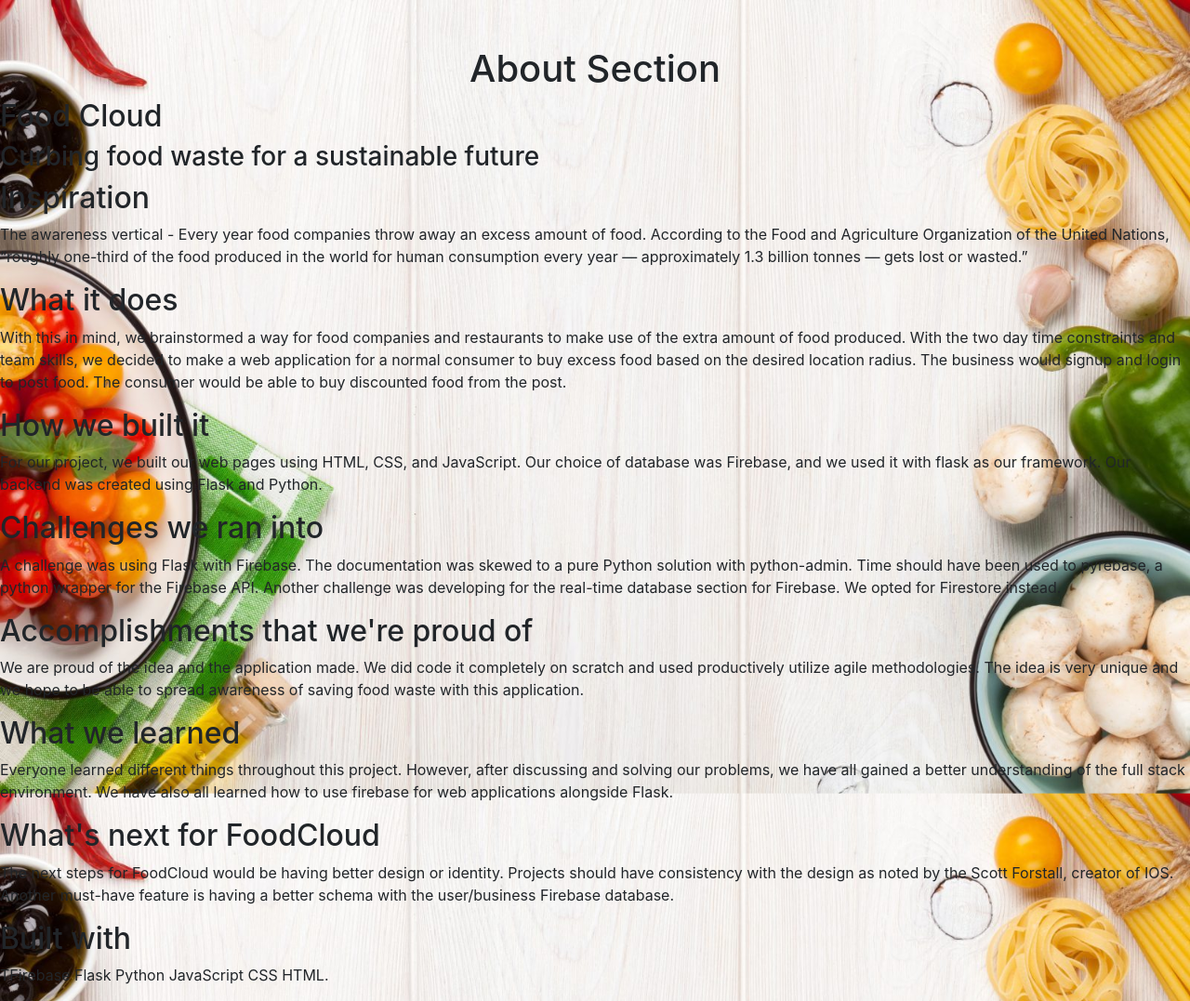
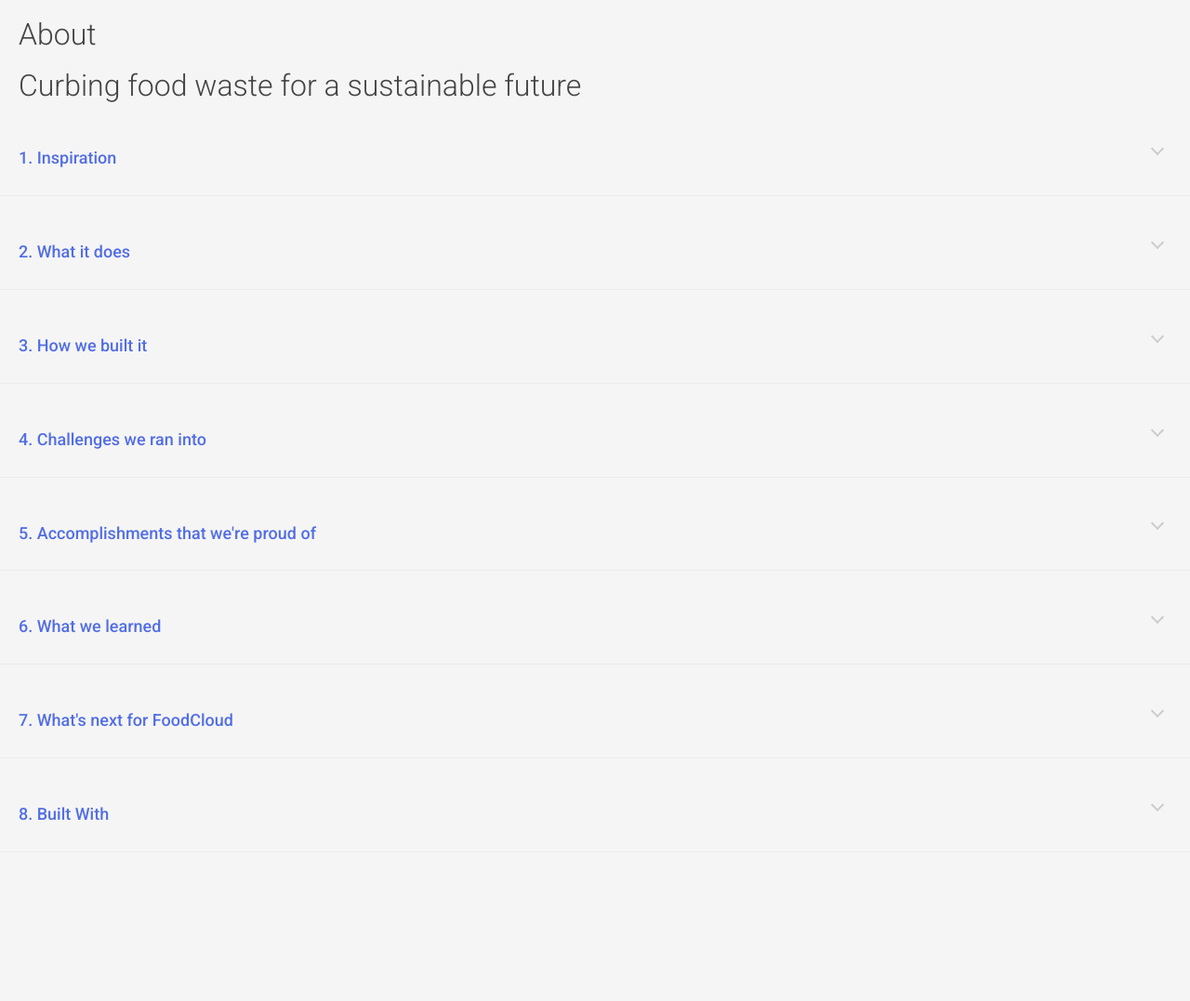
Before and after one commit to piercetu/FoodCloud, a Flask app: page /about in a window 1280 px wide. Shown: the whole page at 93% size. After the commit the page ends 883 px from the top, so only its background shows below. Run offline with Flask 2, Linux system fonts and the light colour scheme; some libraries are stand-ins or nearby versions.

Commit message:
Update about

```diff
--- a/development/static/styles/seller.css
+++ b/development/static/styles/seller.css
@@ -80,3 +80,7 @@ input[type="submit"] {
   margin-top: 10px;
   height: 30px;
 }
+
+#subheading {
+  font-size: 16px;
+}
--- a/development/templates/about.html
+++ b/development/templates/about.html
@@ -1,106 +1,103 @@
-<!-- ABOUT US -->
 <!DOCTYPE html>
-<html>
+<html lang="en">
 
 <head>
-  <link rel="icon" href="{{ url_for('static',filename='resources/favicon.png') }}">
   <meta charset="UTF-8">
   <meta name="viewport" content="width=device-width, initial-scale=1.0">
   <meta http-equiv="X-UA-Compatible" content="ie=edge">
-  <title>Food Cloud - insert text</title>
-  <link rel="stylesheet" href="https://stackpath.bootstrapcdn.com/bootstrap/4.3.1/css/bootstrap.min.css">
-  <link rel="stylesheet" href="../static/styles/about.css">
-  <script src="../static/animation/about.js"></script>
+  <title>FoodCloud | Solution to Reducing Food Waste</title>
+  <link rel="stylesheet" href="https://maxcdn.bootstrapcdn.com/bootstrap/3.3.6/css/bootstrap.min.css">
+  <link rel="stylesheet" href="{{ url_for('static',filename='styles/faq.css') }}">
 </head>
 
+
 <body>
-  <h1> About Section</h1>
+  <h1>About</h1>
+  <h1 id="subheading" font-size="16px">Curbing food waste for a sustainable future</h1>
+  <!-- <input type="text" class="live-search-box" placeholder="Search a question..." /> -->
+  <div class="topic">
 
-  <h2>Food Cloud</h2>
-    <h3>Curbing food waste for a sustainable future</h3>
+    <div class="open">
 
+      <h2 class="question">1. Inspiration<span class="ptag">SIEBEL</span></h2>
+      <span class="faq-t"></span>
+    </div>
+    <p class="answer">The awareness vertical - Every year food companies throw away an excess amount of food. According
+      to the Food and
+      Agriculture Organization of the United Nations, “roughly one-third of the food produced in the world for human
+      consumption every year — approximately 1.3 billion tonnes — gets lost or wasted.”</p>
+  </div>
   <div class="topic">
     <div class="open">
-          <h2 class="question"><span class="ptag">Inspiration</span></h2>
-          <span class="faq-t"></span>
+      <h2 class="question">2. What it does</h2><span class="faq-t"></span>
     </div>
-      <p class="answer">The awareness vertical - Every year food companies throw away an excess amount of food.
-          According to the Food and Agriculture Organization of the United Nations, “roughly one-third of the food produced in the
-          world for human consumption every year — approximately 1.3 billion tonnes — gets lost or wasted.”</p>
+    <p class="answer">With this in mind, we brainstormed a way for food companies and restaurants to make use of the
+      extra amount of food
+      produced. With the two day time constraints and team skills, we decided to make a web application for a normal
+      consumer
+      to buy excess food based on the desired location radius. The business would signup and login to post food. The
+      consumer
+      would be able to buy discounted food from the post.
+    </p>
   </div>
-
   <div class="topic">
     <div class="open">
-        <h2 class="question"><span class="ptag">What it does</span></h2>
-        <span class="faq-t"></span>
+      <h2 class="question">3. How we built it</h2><span class="faq-t"></span>
     </div>
-    <p class="answer">With this in mind, we brainstormed a way for food companies and restaurants to make use of the extra amount
-      of food produced. With the two day time constraints and team skills, we decided to make a web application for a
-      normal consumer to buy excess food based on the desired location radius. The business would signup and login to post food.
-      The consumer would be able to buy discounted food from the post.</p>
+    <p class="answer">For our project, we built our web pages using HTML, CSS, and JavaScript. Our choice of database
+      was Firebase, and we
+      used it with flask as our framework. Our backend was created using Flask and Python.
+    </p>
   </div>
-
   <div class="topic">
     <div class="open">
-      <h2 class="question"><span class="ptag">How we built it</span></h2>
-      <span class="faq-t"></span>
+      <h2 class="question">4. Challenges we ran into</h2><span class="faq-t"></span>
     </div>
-  <p class="answer">For our project, we built our web pages using HTML, CSS, and JavaScript. Our choice of database was Firebase,
-    and we used it with flask as our framework. Our backend was created using Flask and Python.</p>
+    <p class="answer">A challenge was using Flask with Firebase. The documentation was skewed to a pure Python solution
+      with python-admin.
+      Time should have been used to pyrebase, a python wrapper for the Firebase API. Another challenge was developing
+      for the
+      real-time database section for Firebase. We opted for Firestore instead.</p>
   </div>
-
   <div class="topic">
     <div class="open">
-      <h2 class="question"><span class="ptag">Challenges we ran into</span></h2>
-      <span class="faq-t"></span>
+      <h2 class="question">5. Accomplishments that we're proud of</h2><span class="faq-t"></span>
     </div>
-  <p class="answer">A challenge was using Flask with Firebase. The documentation was skewed to a pure Python solution with python-admin.
-    Time should have been used to pyrebase, a python wrapper for the Firebase API. Another challenge was developing for the real-time
-     database section for Firebase. We opted for Firestore instead.</p>
+    <p class="answer">We are proud of the idea and the application made. We did code it completely on scratch and used
+      productively utilize
+      agile methodologies. The idea is very unique and we hope to be able to spread awareness of saving food waste with
+      this
+      application.</p>
   </div>
-
   <div class="topic">
     <div class="open">
-      <h2 class="question"><span class="ptag">Accomplishments that we're proud of</span></h2>
-      <span class="faq-t"></span>
+      <h2 class="question">6. What we learned</h2><span class="faq-t"></span>
     </div>
-  <p class="answer">We are proud of the idea and the application made. We did code it completely on scratch and used productively utilize
-    agile methodologies. The idea is very unique and we hope to be able to spread awareness of saving food waste with this application.</p>
+    <p class="answer">Everyone learned different things throughout this project. However, after discussing and solving
+      our problems, we have
+      all gained a better understanding of the full stack environment. We have also all learned how to use firebase for
+      web
+      applications alongside Flask.</p>
   </div>
-
   <div class="topic">
     <div class="open">
-      <h2 class="question"><span class="ptag">What we learned</span></h2>
-      <span class="faq-t"></span>
+      <h2 class="question">7. What's next for FoodCloud</h2><span class="faq-t"></span>
     </div>
-  <p class="answer">Everyone learned different things throughout this project. However, after discussing and solving our problems, we have all
-    gained a better understanding of the full stack environment. We have also all learned how to use firebase for web applications alongside Flask.</p>
+    <p class="answer">The next steps for FoodCloud would be having better design or identity. Projects should have
+      consistency with the design
+      as noted by the Scott Forstall, creator of IOS. Another must-have feature is having a better schema with the
+      user/business Firebase database.
+    </p>
   </div>
-
   <div class="topic">
     <div class="open">
-      <h2 class="question"><span class="ptag">What's next for FoodCloud</span></h2>
-      <span class="faq-t"></span>
+      <h2 class="question">8. Built With</h2><span class="faq-t"></span>
     </div>
-  <p class="answer">The next steps for FoodCloud would be having better design or identity. Projects should have consistency with the design
-    as noted by the Scott Forstall, creator of IOS. Another must-have feature is having a better schema with the user/business Firebase database.</p>
+    <p class="answer">Firebase, Flask, Python, JavaScript, CSS, bootstrap, HTML
+    </p>
   </div>
-
-<div class="topic">
-  <div class="open">
-      <h2 class="question"><span class="ptag">Built with</span></h2>
-      <span class="faq-t"></span>
-  </div>
-  <p class="answer">TFirebase
-    Flask
-    Python
-    JavaScript
-    CSS
-    HTML.</p>
-</div>
-
-
-  </h4>
+  <script src="https://code.jquery.com/jquery-2.2.4.min.js"></script>
+  <script src="{{ url_for('static',filename='animation/faq.js') }}"></script>
 </body>
 
 </html>
```
Lines whose indentation alone changed are shown as unchanged.
